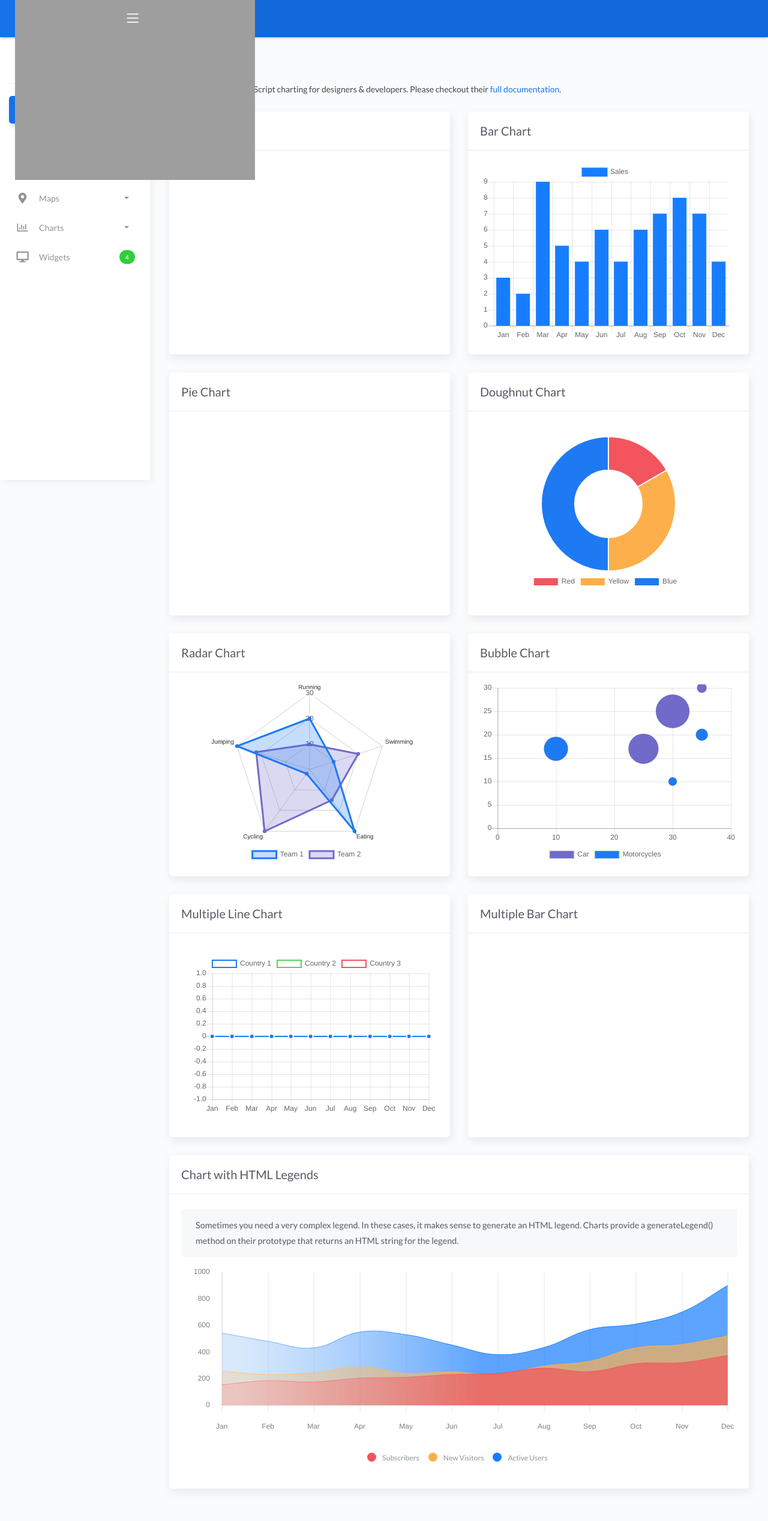
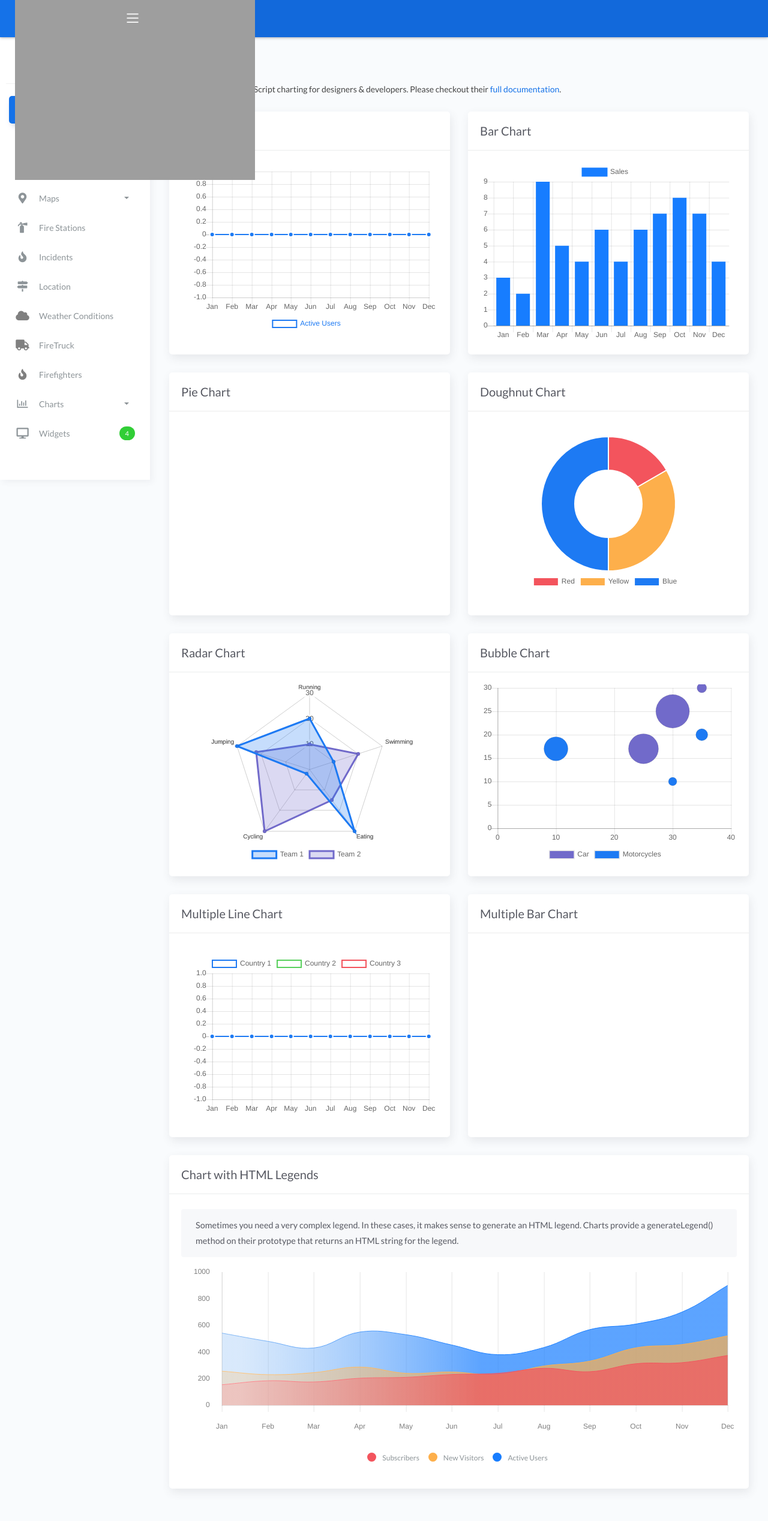
Before and after one commit to darkcrow2399/fireapp, a Django app: page /dashboard_chart in a window 1280 px wide. Shown: the whole page at 60% size. Run offline with Django 4.2, Linux system fonts and the light colour scheme; data that the repository does not hold is empty; a map, chart or similar area stays blank; parts of the project's set-up code (start-up, migrations or seed data) failed here and were passed over; some libraries are stand-ins or nearby versions; grey boxes are pictures that could not be loaded.

Commit message:
fire station map

```diff
--- a/fireapp/projectsite/fire/views.py
+++ b/fireapp/projectsite/fire/views.py
@@ -1,6 +1,6 @@
 from django.shortcuts import render
-from django.views.generic.list import ListView, CreateView
-from fire.models import Locations, Incident
+from django.views.generic import ListView, CreateView
+from fire.models import Locations, Incident, FireStation
 
 from django.db import connection
 from django.http import JsonResponse
@@ -171,3 +171,33 @@
         result[level] = dict(sorted(result[level].items()))
 
     return JsonResponse(result)
+
+def map_station(request):
+     fireStations = FireStation.objects.values('name', 'latitude', 'longitude')
+
+     for fs in fireStations:
+         fs['latitude'] = float(fs['latitude'])
+         fs['longitude'] = float(fs['longitude'])
+
+     fireStations_list = list(fireStations)
+
+     context = {
+         'fireStations': fireStations_list,
+     }
+
+     return render(request, 'map_station.html', context)
+
+def fire_incident_map(request):
+    fireIncidents = Locations.objects.values('name', 'latitude', 'longitude')
+
+    for fs in fireIncidents:
+        fs['latitude'] = float(fs['latitude'])
+        fs['longitude'] = float(fs['longitude'])
+
+    fireIncidents_list = list(fireIncidents)  # Corrected variable name
+
+    context = {
+        'fireIncidents': fireIncidents_list,  # Corrected variable name
+    }
+
+    return render(request, 'fire_incident_map.html', context)
--- a/fireapp/projectsite/manage.py
+++ b/fireapp/projectsite/manage.py
@@ -1,4 +1,5 @@
 #!/usr/bin/env python
+
 """Django's command-line utility for administrative tasks."""
 import os
 import sys
--- a/fireapp/projectsite/projectsite/urls.py
+++ b/fireapp/projectsite/projectsite/urls.py
@@ -1,7 +1,8 @@
 from django.contrib import admin
 from django.urls import path
 
-from fire.views import HomePageView, ChartView, PieCountbySeverity, LineCountbyMonth, MultilineIncidentTop3Country, multipleBarbySeverity
+from fire.views import HomePageView, ChartView, PieCountbySeverity, LineCountbyMonth, MultilineIncidentTop3Country, multipleBarbySeverity, map_station, fire_incident_map
+
 from fire import views
 
 urlpatterns = [
@@ -9,8 +10,11 @@
     path('', HomePageView.as_view(), name='home'),
     path('dashboard_chart', ChartView.as_view(), name='dashboard-chart'),
     path('chart/', PieCountbySeverity, name='chart'),
+    path('lineChart/', LineCountbyMonth, name='chart'),
     path('multilineChart/', MultilineIncidentTop3Country, name='chart'),
     path('multiBarChart/', multipleBarbySeverity, name='chart'),
+    path('stations/', map_station, name='map-station'),
+    path('fire_incident_map/', fire_incident_map, name='fire-incidents-map'),
 
 
 
--- a/fireapp/projectsite/templates/base.html
+++ b/fireapp/projectsite/templates/base.html
@@ -55,10 +55,6 @@
 
             </div>
             <ul class="navbar-nav topbar-nav ml-md-auto align-items-center">
-
-
-
-
             </ul>
           </div>
         </nav>
@@ -71,12 +67,12 @@
           <div class="sidebar-content">
             <div class="user">
               <div class="avatar-sm float-left mr-2">
-                <img src="{% static 'img/profile.jpg' %}" alt="..." class="avatar-img rounded-circle" />
+                <img src="{% static 'img/mlane.jpg' %}" alt="..." class="avatar-img rounded-circle" />
               </div>
               <div class="info">
                 <a data-toggle="collapse" href="#collapseExample" aria-expanded="true">
                   <span>
-                    Hizrian
+                   Jubnick
                     <span class="user-level">Administrator</span>
                     <span class="caret"></span>
                   </span>
@@ -114,12 +110,12 @@
                 <div class="collapse" id="dashboard">
                   <ul class="nav nav-collapse">
                     <li>
-                      <a href="#">
+                      <a href="{% url 'dashboard-chart' %}">
                         <span class="sub-item">Dashboard 1</span>
                       </a>
                     </li>
                     <li>
-                      <a href="#">
+                      <a href="{% url 'dashboard-chart' %}">
                         <span class="sub-item">Dashboard 2</span>
                       </a>
                     </li>
@@ -154,9 +150,6 @@
                   </ul>
                 </div>
               </li>
-
-
-
               <li class="nav-item">
                 <a data-toggle="collapse" href="#maps">
                   <i class="fas fa-map-marker-alt"></i>
@@ -166,18 +159,54 @@
                 <div class="collapse" id="maps">
                   <ul class="nav nav-collapse">
                     <li>
-                      <a href="maps/jqvmap.html">
+                      <a href="{% url 'map-station' %}">
                         <span class="sub-item">Fire Stations</span>
                       </a>
                     </li>
                     <li>
-                      <a href="maps/jqvmap.html">
+                      <a href="{% url 'fire-incidents-map' %}">
                         <span class="sub-item">Fire Incidents</span>
                       </a>
                     </li>
                   </ul>
                 </div>
               </li>
+              <li class="nav-item">
+                <a href="{% url 'station-list' %}">
+                  <i class="fas fa-fire-extinguisher"></i>
+                  <p>Fire Stations</p>
+                </a>
+              </li>
+              <li class="nav-item">
+                <a href="{% url 'incident-list' %}">
+                    <i class="fas fa-fire"></i>
+                    <p>Incidents</p>
+                </a>
+            </li>
+            <li class="nav-item">
+              <a href="{% url 'loc-list' %}">
+                <i class="fas fa-map-signs"></i>
+                <p>Location</p>
+              </a>
+            </li>
+            <li class="nav-item">
+              <a href="{% url 'weather-list' %}">
+                <i class="fas fa-cloud" style="color: gray;"></i>
+                <p>Weather Conditions</p>
+              </a>
+            </li>
+            <li class="nav-item">
+              <a href="{% url 'fireTruck-list' %}">
+                <i class="fas fa-truck" style="color: gray;"></i>
+                <p>FireTruck</p>
+              </a>
+            </li>
+            <li class="nav-item">
+              <a href="{% url 'firefighters-list' %}">
+                  <i class="fas fa-fire" style="color: gray;"></i>
+                  <p>Firefighters</p>
+              </a>
+            </li>
               <li class="nav-item">
                 <a data-toggle="collapse" href="#charts">
                   <i class="far fa-chart-bar"></i>
@@ -187,7 +216,7 @@
                 <div class="collapse" id="charts">
                   <ul class="nav nav-collapse">
                     <li>
-                      <a href="#">
+                      <a href="{% url 'dashboard-chart' %}">
                         <span class="sub-item">Chart Js</span>
                       </a>
                     </li>
@@ -206,8 +235,6 @@
                   <span class="badge badge-success">4</span>
                 </a>
               </li>
-
-
             </ul>
           </div>
         </div>
@@ -221,24 +248,6 @@
 
           </div>
         </div>
-        <footer class="footer">
-          <div class="container-fluid">
-            <nav class="pull-left">
-              <ul class="nav">
-                <li class="nav-item">
-                  <a class="nav-link" href="https://www.themekita.com"> ThemeKita </a>
-                </li>
-                <li class="nav-item">
-                  <a class="nav-link" href="#"> Help </a>
-                </li>
-                <li class="nav-item">
-                  <a class="nav-link" href="#"> Licenses </a>
-                </li>
-              </ul>
-            </nav>
-            <div class="copyright ml-auto">2018, made with <i class="fa fa-heart heart text-danger"></i> by <a href="https://www.themekita.com">ThemeKita</a></div>
-          </div>
-        </footer>
       </div>
     </div>
     <!--   Core JS Files   -->
```
Also changed, not shown: fireapp/projectsite/templates/map_station.html (added, +93 -0 lines), fireapp/projectsite/db.sqlite3, fireapp/projectsite/static/img/firetruck.png (added).
